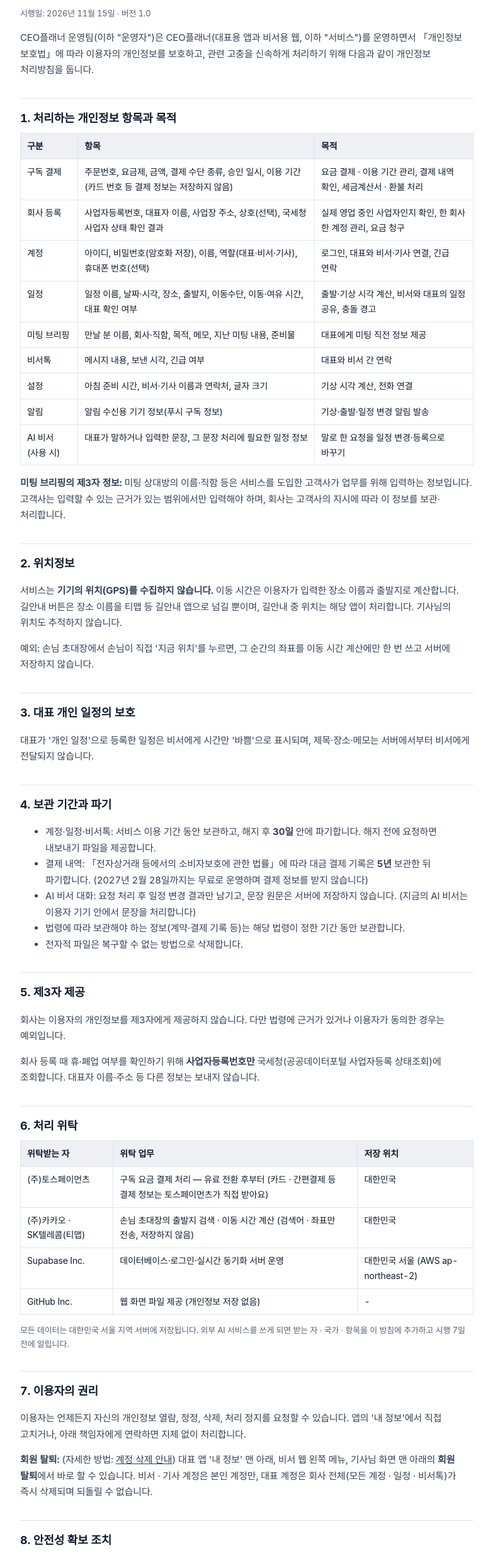
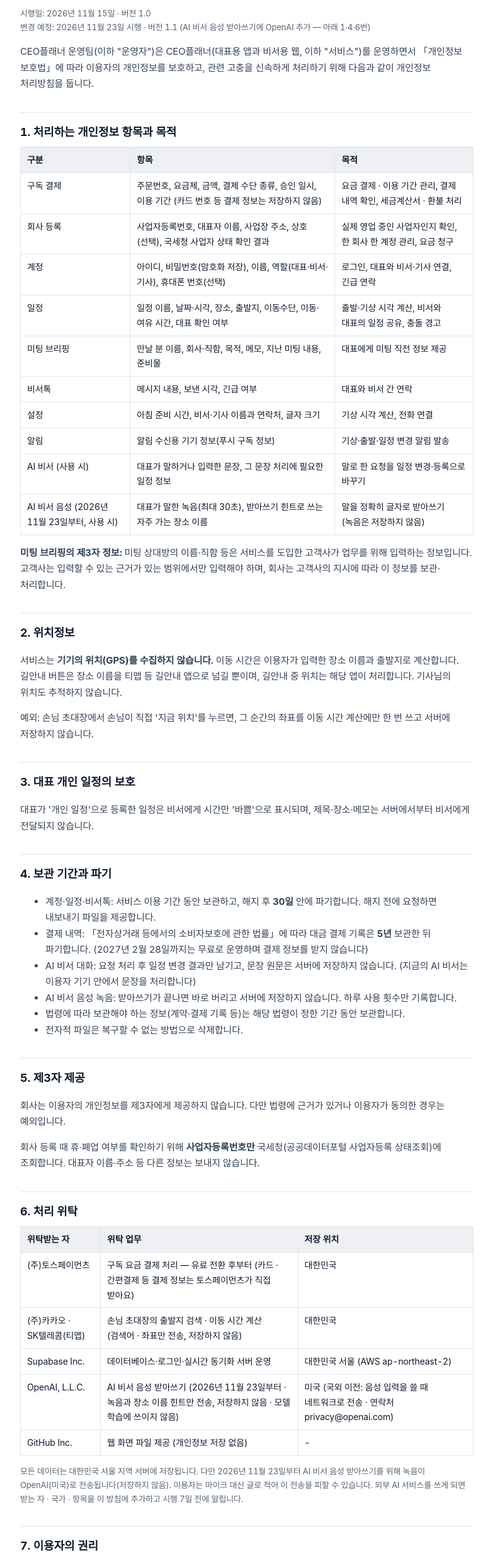
Before and after one commit to ktj8824-stack/ceoplanner-app, a plain HTML site: page privacy.html in a window 1280 px wide. Shown: the part 75-2549 px from the top of the page at 63% size, without its empty margins (248-1031 px from the left). Drawn offline with Linux system fonts and the light colour scheme; a web font is replaced by a local one.

Commit message:
개인정보처리방침: AI 음성 받아쓰기(OpenAI, 녹음 저장 안 함) 추가
Co-Authored-By: Claude Opus 5.5 <noreply@anthropic.com>
Claude-Session: https://claude.ai/code/session_01D9Ws76gSp3rHaVbYRqHsro

```diff
--- a/js/app/app.js
+++ b/js/app/app.js
@@ -515,7 +515,8 @@ const App = {
     const cfg = window.CEOP_CONFIG || {};
     const vo = { url: cfg.SUPABASE_URL, anon: cfg.SUPABASE_KEY, app: 'ceo',
       token: async () => { const { data } = await Store.client.auth.getSession(); return data?.session?.access_token || ''; } };
-    const svOk = typeof ServerVoice !== 'undefined' && ServerVoice.supported() && Store.client && Store.mode !== 'demo';
+    // 개인정보처리방침 변경(OpenAI 추가) 시행일 2026-11-23 부터 사용 (방침의 '시행 7일 전 알림' 약속)
+    const svOk = typeof ServerVoice !== 'undefined' && ServerVoice.supported() && Store.client && Store.mode !== 'demo' && Date.now() >= Date.parse('2026-11-23T00:00:00+09:00');
     const SR = SR0 || svOk;
     const back = document.createElement('div');
     back.className = 'voice-back';
--- a/privacy.html
+++ b/privacy.html
@@ -23,7 +23,7 @@
 <body>
 <main>
   <h1>CEO플래너 개인정보 처리방침</h1>
-  <p class="muted">시행일: 2026년 11월 15일 · 버전 1.0</p>
+  <p class="muted">시행일: 2026년 11월 15일 · 버전 1.0<br>변경 예정: 2026년 11월 23일 시행 · 버전 1.1 (AI 비서 음성 받아쓰기에 OpenAI 추가 — 아래 1·4·6번)</p>
 
 
   <p>CEO플래너 운영팀(이하 "운영자")은 CEO플래너(대표용 앱과 비서용 웹, 이하 "서비스")를 운영하면서 「개인정보 보호법」에 따라 이용자의 개인정보를 보호하고, 관련 고충을 신속하게 처리하기 위해 다음과 같이 개인정보 처리방침을 둡니다.</p>
@@ -40,6 +40,7 @@
     <tr><td>설정</td><td>아침 준비 시간, 비서·기사 이름과 연락처, 글자 크기</td><td>기상 시각 계산, 전화 연결</td></tr>
     <tr><td>알림</td><td>알림 수신용 기기 정보(푸시 구독 정보)</td><td>기상·출발·일정 변경 알림 발송</td></tr>
     <tr><td>AI 비서 (사용 시)</td><td>대표가 말하거나 입력한 문장, 그 문장 처리에 필요한 일정 정보</td><td>말로 한 요청을 일정 변경·등록으로 바꾸기</td></tr>
+    <tr><td>AI 비서 음성 (2026년 11월 23일부터, 사용 시)</td><td>대표가 말한 녹음(최대 30초), 받아쓰기 힌트로 쓰는 자주 가는 장소 이름</td><td>말을 정확히 글자로 받아쓰기 (녹음은 저장하지 않음)</td></tr>
   </table>
   <p><b>미팅 브리핑의 제3자 정보:</b> 미팅 상대방의 이름·직함 등은 서비스를 도입한 고객사가 업무를 위해 입력하는 정보입니다. 고객사는 입력할 수 있는 근거가 있는 범위에서만 입력해야 하며, 회사는 고객사의 지시에 따라 이 정보를 보관·처리합니다.</p>
 
@@ -55,6 +56,7 @@
     <li>계정·일정·비서톡: 서비스 이용 기간 동안 보관하고, 해지 후 <b>30일</b> 안에 파기합니다. 해지 전에 요청하면 내보내기 파일을 제공합니다.</li>
     <li>결제 내역: 「전자상거래 등에서의 소비자보호에 관한 법률」에 따라 대금 결제 기록은 <b>5년</b> 보관한 뒤 파기합니다. (2027년 2월 28일까지는 무료로 운영하며 결제 정보를 받지 않습니다)</li>
     <li>AI 비서 대화: 요청 처리 후 일정 변경 결과만 남기고, 문장 원문은 서버에 저장하지 않습니다. (지금의 AI 비서는 이용자 기기 안에서 문장을 처리합니다)</li>
+    <li>AI 비서 음성 녹음: 받아쓰기가 끝나면 바로 버리고 서버에 저장하지 않습니다. 하루 사용 횟수만 기록합니다.</li>
     <li>법령에 따라 보관해야 하는 정보(계약·결제 기록 등)는 해당 법령이 정한 기간 동안 보관합니다.</li>
     <li>전자적 파일은 복구할 수 없는 방법으로 삭제합니다.</li>
   </ul>
@@ -69,9 +71,10 @@
     <tr><td>(주)토스페이먼츠</td><td>구독 요금 결제 처리 — 유료 전환 후부터 (카드 · 간편결제 등 결제 정보는 토스페이먼츠가 직접 받아요)</td><td>대한민국</td></tr>
     <tr><td>(주)카카오 · SK텔레콤(티맵)</td><td>손님 초대장의 출발지 검색 · 이동 시간 계산 (검색어 · 좌표만 전송, 저장하지 않음)</td><td>대한민국</td></tr>
     <tr><td>Supabase Inc.</td><td>데이터베이스·로그인·실시간 동기화 서버 운영</td><td>대한민국 서울 (AWS ap-northeast-2)</td></tr>
+    <tr><td>OpenAI, L.L.C.</td><td>AI 비서 음성 받아쓰기 (2026년 11월 23일부터 · 녹음과 장소 이름 힌트만 전송, 저장하지 않음 · 모델 학습에 쓰이지 않음)</td><td>미국 (국외 이전: 음성 입력을 쓸 때 네트워크로 전송 · 연락처 privacy@openai.com)</td></tr>
     <tr><td>GitHub Inc.</td><td>웹 화면 파일 제공 (개인정보 저장 없음)</td><td>-</td></tr>
   </table>
-  <p class="muted">모든 데이터는 대한민국 서울 지역 서버에 저장됩니다. 외부 AI 서비스를 쓰게 되면 받는 자 · 국가 · 항목을 이 방침에 추가하고 시행 7일 전에 알립니다.</p>
+  <p class="muted">모든 데이터는 대한민국 서울 지역 서버에 저장됩니다. 다만 2026년 11월 23일부터 AI 비서 음성 받아쓰기를 위해 녹음이 OpenAI(미국)로 전송됩니다(저장하지 않음). 이용자는 마이크 대신 글로 적어 이 전송을 피할 수 있습니다. 외부 AI 서비스를 쓰게 되면 받는 자 · 국가 · 항목을 이 방침에 추가하고 시행 7일 전에 알립니다.</p>
 
   <h2>7. 이용자의 권리</h2>
   <p>이용자는 언제든지 자신의 개인정보 열람, 정정, 삭제, 처리 정지를 요청할 수 있습니다. 앱의 '내 정보'에서 직접 고치거나, 아래 책임자에게 연락하면 지체 없이 처리합니다.</p>
```
